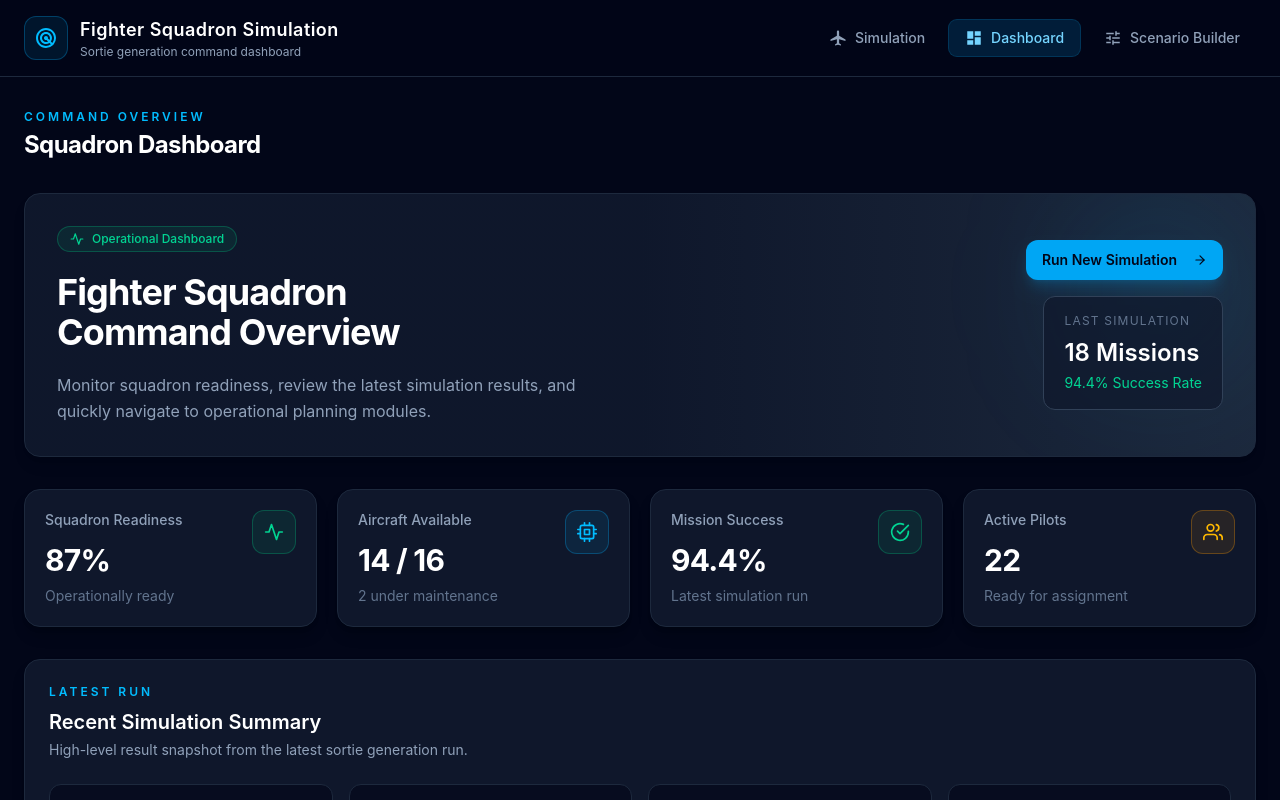
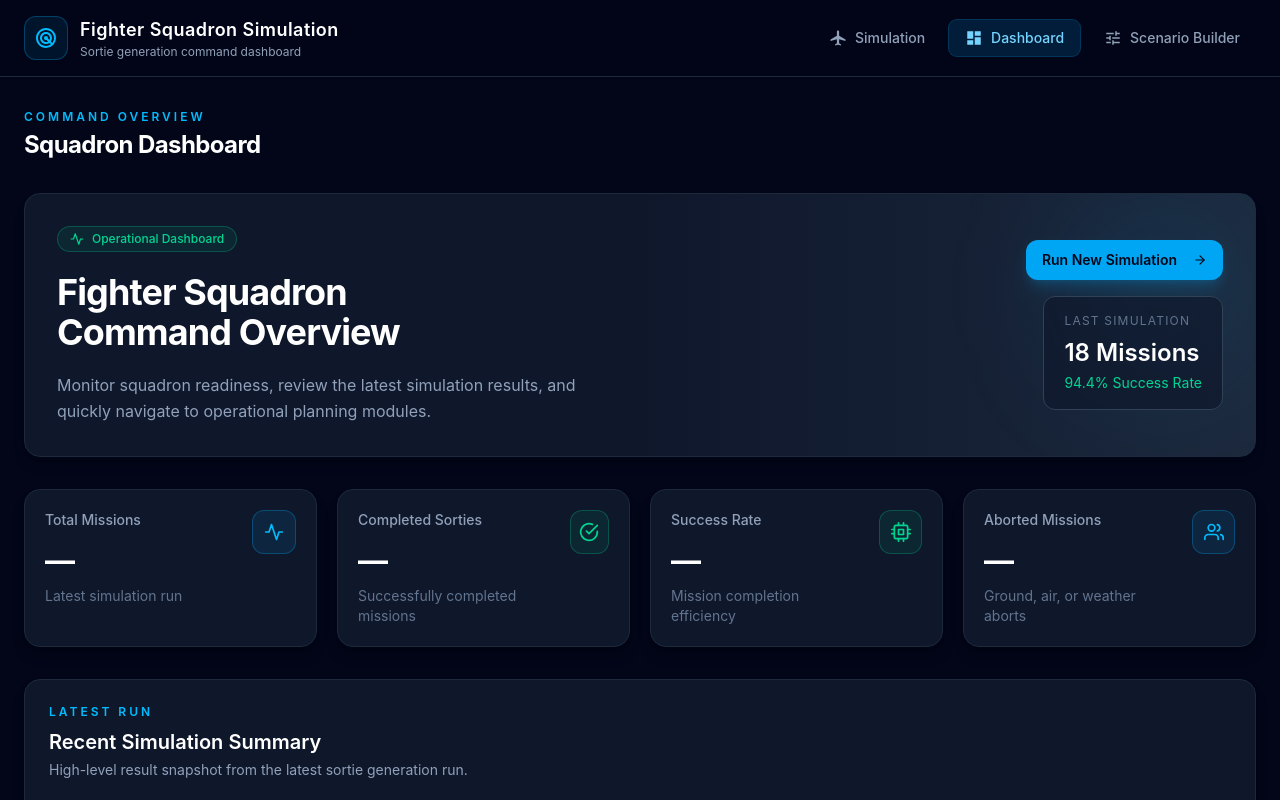
Before and after one commit to kartikojha754/Sortie-Generation-Simulation-of-a-Fighter-Squadron, a React app in the folder frontend/: page /dashboard in a window 1280 px wide. Shown: the top 800 px of the page. Built offline with nearby package versions, Linux system fonts and the light colour scheme; no server answers; the HTML template or start-up script is replaced by a standard one.

Commit message:
Dashboard Progress

```diff
--- a/frontend/src/components/dashboard/DashboardKpis.jsx
+++ b/frontend/src/components/dashboard/DashboardKpis.jsx
@@ -1,36 +1,51 @@
 import { FiActivity, FiCheckCircle, FiCpu, FiUsers } from "react-icons/fi";
 
 import StatCard from "../common/StatCard";
+import { useSimulation } from "../../context/SimulationContext";
+
+const formatPercent = (value) => {
+  if (value === null || value === undefined) return "—";
+  return `${Math.round(value * 100)}%`;
+};
 
 const DashboardKpis = () => {
+  const { simulationResult, latestSummary } = useSimulation();
+
+  const statistics = simulationResult?.statistics || latestSummary;
+
+  const totalMissions = statistics?.totalMissions ?? "—";
+  const completedSorties = statistics?.completedSorties ?? "—";
+  const successRate = formatPercent(statistics?.successRate);
+  const abortedMissions = statistics?.abortedMissions ?? "—";
+
   const kpis = [
     {
-      title: "Squadron Readiness",
-      value: "87%",
-      subtitle: "Operationally ready",
+      title: "Total Missions",
+      value: totalMissions,
+      subtitle: "Latest simulation run",
       icon: <FiActivity />,
-      tone: "success",
-    },
-    {
-      title: "Aircraft Available",
-      value: "14 / 16",
-      subtitle: "2 under maintenance",
-      icon: <FiCpu />,
       tone: "primary",
     },
     {
-      title: "Mission Success",
-      value: "94.4%",
-      subtitle: "Latest simulation run",
+      title: "Completed Sorties",
+      value: completedSorties,
+      subtitle: "Successfully completed missions",
       icon: <FiCheckCircle />,
       tone: "success",
     },
     {
-      title: "Active Pilots",
-      value: "22",
-      subtitle: "Ready for assignment",
+      title: "Success Rate",
+      value: successRate,
+      subtitle: "Mission completion efficiency",
+      icon: <FiCpu />,
+      tone: "success",
+    },
+    {
+      title: "Aborted Missions",
+      value: abortedMissions,
+      subtitle: "Ground, air, or weather aborts",
       icon: <FiUsers />,
-      tone: "warning",
+      tone: abortedMissions > 0 ? "warning" : "primary",
     },
   ];
 
--- a/frontend/src/components/dashboard/RecentSimulationSummary.jsx
+++ b/frontend/src/components/dashboard/RecentSimulationSummary.jsx
@@ -1,29 +1,38 @@
 import { FiBarChart2, FiCheckCircle, FiClock, FiXCircle } from "react-icons/fi";
+
 import Card from "../common/Card";
+import { useSimulation } from "../../context/SimulationContext";
 
 const RecentSimulationSummary = () => {
+  const { simulationResult } = useSimulation();
+
+  const statistics = simulationResult?.statistics;
+  const scenario = simulationResult?.scenario;
+
   const summary = [
     {
       label: "Generated Missions",
-      value: "18",
+      value: statistics?.totalMissions ?? "—",
       icon: <FiBarChart2 />,
       tone: "text-sky-400",
     },
     {
       label: "Completed",
-      value: "17",
+      value: statistics?.completedSorties ?? "—",
       icon: <FiCheckCircle />,
       tone: "text-emerald-400",
     },
     {
       label: "Aborted",
-      value: "1",
+      value: statistics?.abortedMissions ?? "—",
       icon: <FiXCircle />,
       tone: "text-red-400",
     },
     {
       label: "Duration",
-      value: "8h",
+      value: scenario?.simulationDuration
+        ? `${Math.round(scenario.simulationDuration / 60)}h`
+        : "—",
       icon: <FiClock />,
       tone: "text-amber-400",
     },
@@ -35,9 +44,11 @@ const RecentSimulationSummary = () => {
         <p className="text-xs font-semibold uppercase tracking-[0.25em] text-sky-400">
           Latest Run
         </p>
+
         <h2 className="mt-2 text-xl font-semibold text-white">
           Recent Simulation Summary
         </h2>
+
         <p className="mt-1 text-sm text-slate-400">
           High-level result snapshot from the latest sortie generation run.
         </p>
@@ -50,7 +61,9 @@ const RecentSimulationSummary = () => {
             className="rounded-xl border border-slate-800 bg-slate-950/60 p-4"
           >
             <div className={`mb-3 text-xl ${item.tone}`}>{item.icon}</div>
+
             <p className="text-2xl font-bold text-white">{item.value}</p>
+
             <p className="mt-1 text-sm text-slate-500">{item.label}</p>
           </div>
         ))}
--- a/frontend/src/pages/Simulation.jsx
+++ b/frontend/src/pages/Simulation.jsx
@@ -15,6 +15,7 @@ import AnalyticsSection from "../components/simulation/AnalyticsSection";
 import ScenarioBuilderPanel from "../components/simulation/ScenarioBuilderPanel";
 
 import { runCustomSimulation } from "../api/simulationApi";
+import { useSimulation } from "../context/SimulationContext";
 
 const INITIAL_FORM_DATA = {
   aircraftCount: 8,
@@ -32,8 +33,16 @@ const INITIAL_FORM_DATA = {
 };
 
 function Simulation() {
+  const {
+    simulationResult: contextSimulationResult,
+    setSimulationResult: setContextSimulationResult,
+    setLatestSummary,
+  } = useSimulation();
+
   const [formData, setFormData] = useState(INITIAL_FORM_DATA);
-  const [simulationResult, setSimulationResult] = useState(null);
+  const [simulationResult, setSimulationResult] = useState(
+    contextSimulationResult,
+  );
   const [isLoading, setIsLoading] = useState(false);
 
   const [errorMessage, setErrorMessage] = useState("");
@@ -43,6 +52,12 @@ function Simulation() {
   });
 
   const resultsRef = useRef(null);
+
+  useEffect(() => {
+    if (contextSimulationResult) {
+      setSimulationResult(contextSimulationResult);
+    }
+  }, [contextSimulationResult]);
 
   function showToast(message, type = "info") {
     setToast({ message, type });
@@ -86,29 +101,14 @@ function Simulation() {
   }
 
   function validateForm() {
-    if (formData.aircraftCount < 1) {
-      return "Aircraft count must be at least 1.";
-    }
-
-    if (formData.pilotCount < 1) {
-      return "Pilot count must be at least 1.";
-    }
-
-    if (formData.groundCrewCount < 1) {
+    if (formData.aircraftCount < 1) return "Aircraft count must be at least 1.";
+    if (formData.pilotCount < 1) return "Pilot count must be at least 1.";
+    if (formData.groundCrewCount < 1)
       return "Ground crew count must be at least 1.";
-    }
-
-    if (formData.runwayCount < 1) {
-      return "Runway count must be at least 1.";
-    }
-
-    if (formData.missionCount < 1) {
-      return "Mission count must be at least 1.";
-    }
-
-    if (formData.simulationDuration < 60) {
+    if (formData.runwayCount < 1) return "Runway count must be at least 1.";
+    if (formData.missionCount < 1) return "Mission count must be at least 1.";
+    if (formData.simulationDuration < 60)
       return "Simulation duration must be at least 60 minutes.";
-    }
 
     const abortRates = [
       formData.groundAbortRate,
@@ -116,9 +116,7 @@ function Simulation() {
       formData.weatherAbortRate,
     ];
 
-    const invalidAbortRate = abortRates.some((rate) => rate < 0 || rate > 1);
-
-    if (invalidAbortRate) {
+    if (abortRates.some((rate) => rate < 0 || rate > 1)) {
       return "Abort rates must be between 0 and 1.";
     }
 
@@ -142,6 +140,9 @@ function Simulation() {
       const response = await runCustomSimulation(formData);
 
       setSimulationResult(response.data);
+      setContextSimulationResult(response.data);
+      setLatestSummary(response.data?.statistics || null);
+
       showToast("Simulation completed successfully.", "success");
 
       setTimeout(() => {
```
